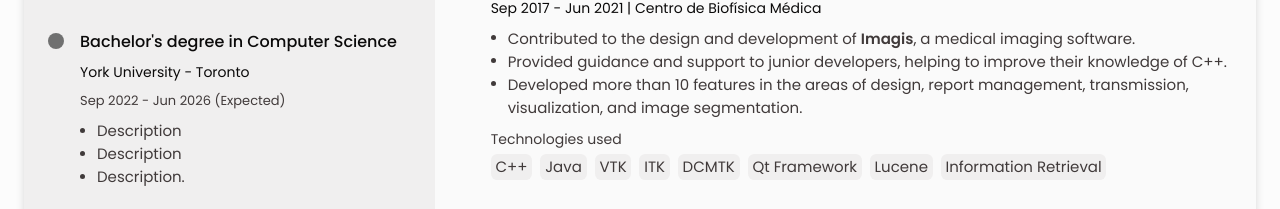
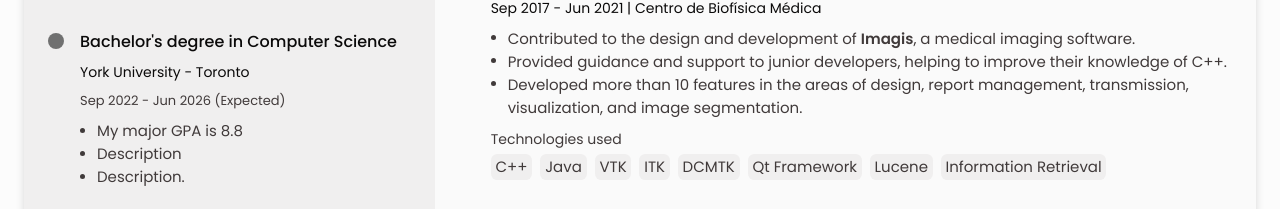
Before and after one commit to DanielChahine0/CV, a plain HTML site: page index.html in a window 1280 px wide. Shown: the part 1568-1777 px from the top of the page. Drawn offline with nearby package versions, Linux system fonts and the light colour scheme.

Commit message:
Update index.html

```diff
--- a/index.html
+++ b/index.html
@@ -196,7 +196,7 @@
                                 <ul class="education__list">
                                     <li class="education__description">
                                         <span class="education__circle"></span>
-                                        <div>Description</div>
+                                        <div>My major GPA is 8.8</div>
                                     </li>
                                     <li class="education__description">
                                         <span class="education__circle"></span>
```
